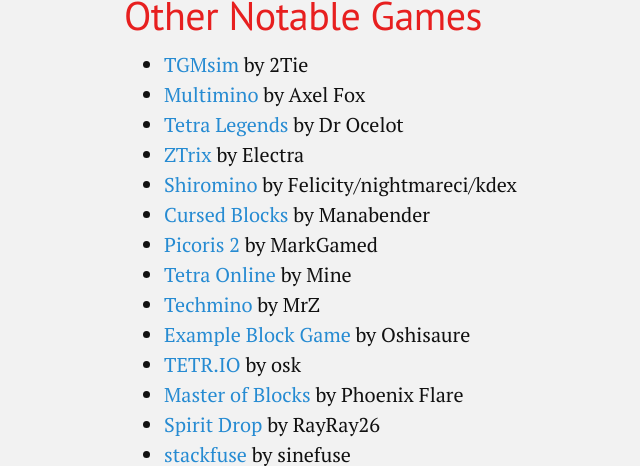
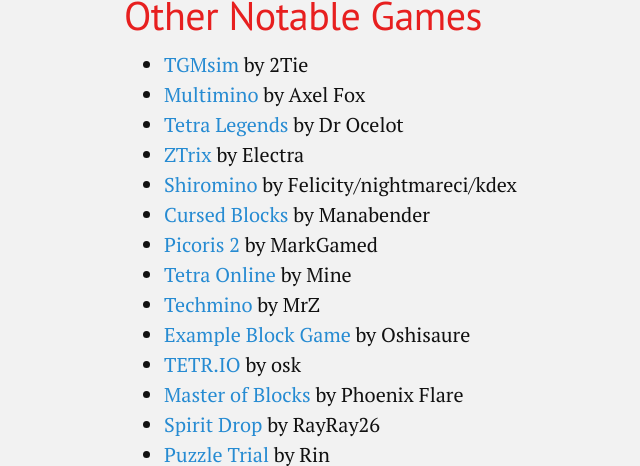
Before and after one commit to ameliaRTA/t-sp.in, a Jekyll site: the page built from cambridge.md, in a window 1280 px wide and 900 px high, scrolled down 2772 px, cut to the strip 0-466 px from the top of the window. Shown: the whole strip, without its empty margins (76-716 px from the left). Built offline with Jekyll 4.4.1, drawn with Linux system fonts in a browser that asks for light colours.

Commit message:
Update cambridge.md

```diff
--- a/cambridge.md
+++ b/cambridge.md
@@ -86,6 +86,7 @@
 - [TETR.IO](https://tetr.io) by osk
 - [Master of Blocks](https://discord.gg/72FZ49mjWh) by Phoenix Flare
 - [Spirit Drop](https://rayblastgames.com/spiritdrop.php) by RayRay26
+- [Puzzle Trial](https://kagamine-rin.itch.io/puzzle-trial) by Rin
 - [stackfuse](https://github.com/sinefuse/stackfuse) by sinefuse
 
 ![Cambridge Logo](https://cdn.discordapp.com/attachments/625496179433668635/763363717730664458/Icon_2.png)
```
